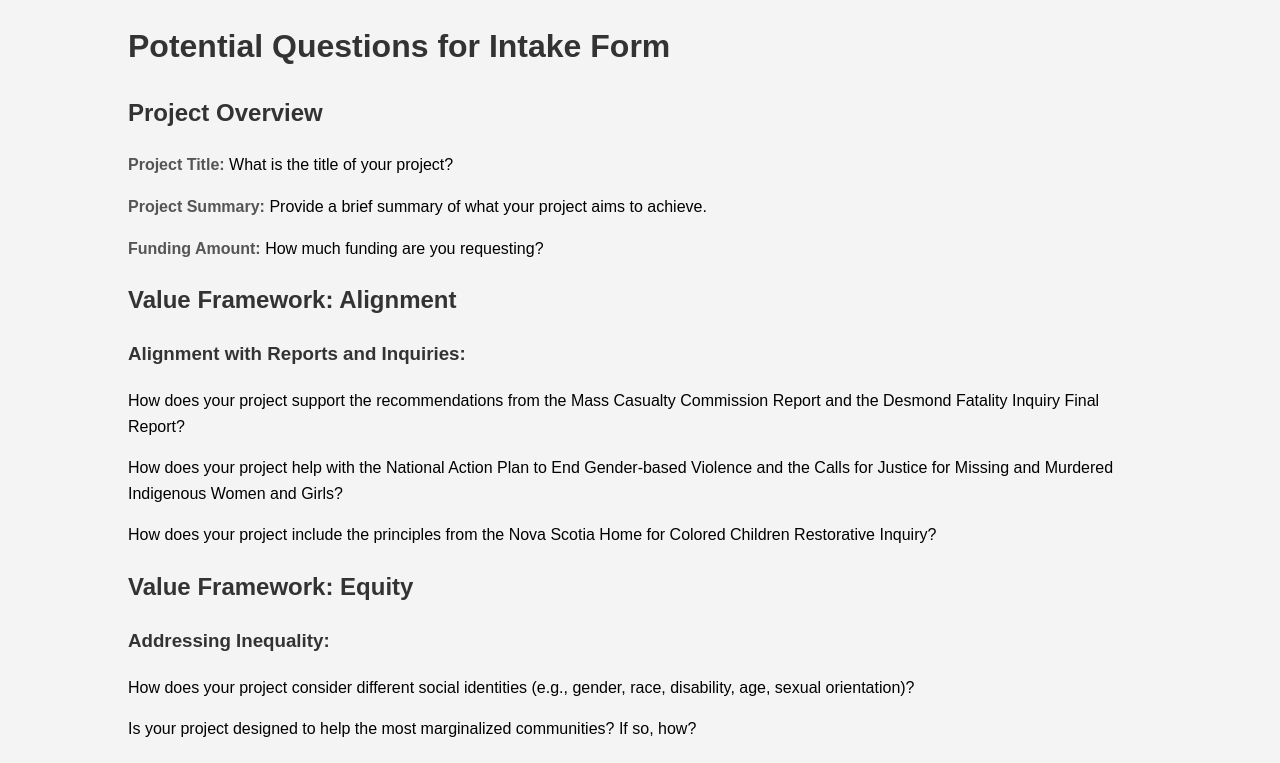
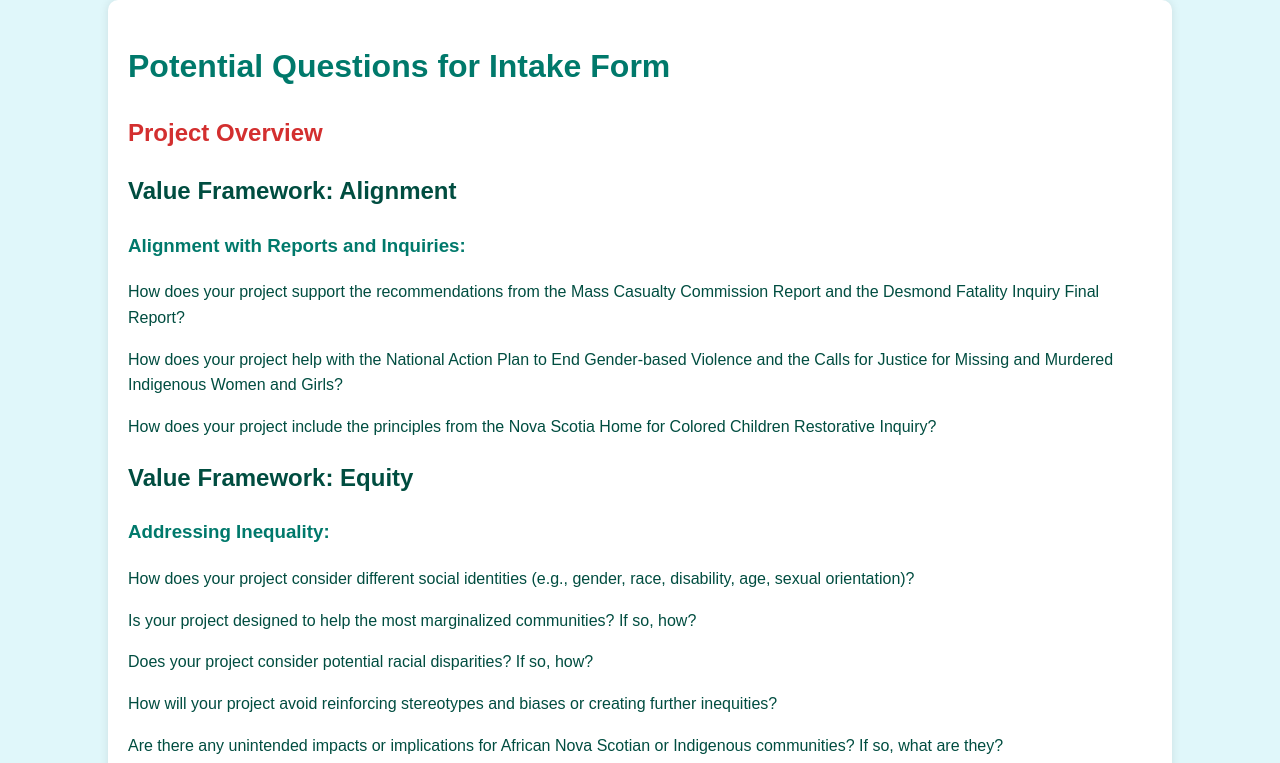
Before and after one commit to phonghongvu/phonghongvu.github.io, a plain HTML site: page index.html in a window 1280 px wide. Both pictures are taken after a click on the element "Project Overview". Shown: the top 763 px of the page. Drawn offline with Linux system fonts and the light colour scheme.

Commit message:
revised code
revised css
revised javascript

```diff
--- a/scripts.js
+++ b/scripts.js
@@ -3,7 +3,11 @@ document.addEventListener('DOMContentLoaded', function() {
 
     headings.forEach(heading => {
         heading.addEventListener('click', () => {
-            heading.nextElementSibling.classList.toggle('hidden');
+            let nextElement = heading.nextElementSibling;
+            while (nextElement && nextElement.tagName !== 'H2') {
+                nextElement.classList.toggle('hidden');
+                nextElement = nextElement.nextElementSibling;
+            }
             heading.classList.toggle('active');
         });
     });
--- a/styles.css
+++ b/styles.css
@@ -3,19 +3,44 @@ body {
     line-height: 1.6;
     margin: 0;
     padding: 0;
-    background-color: #f4f4f4;
+    background-color: #e0f7fa; /* Light cyan background */
 }
 
 .container {
     width: 80%;
     margin: auto;
     overflow: hidden;
+    background-color: #ffffff; /* White background for container */
+    padding: 20px;
+    border-radius: 10px;
+    box-shadow: 0 0 10px rgba(0, 0, 0, 0.1);
 }
 
-h1, h2, h3 {
-    color: #333;
+h1 {
+    color: #00796b; /* Teal color for main heading */
+}
+
+h2 {
+    color: #004d40; /* Dark teal color for subheadings */
+    cursor: pointer; /* Pointer cursor to indicate clickable headings */
+}
+
+h3, h4 {
+    color: #00796b; /* Teal color for smaller headings */
+}
+
+p {
+    color: #004d40; /* Dark teal color for paragraph text */
 }
 
 strong {
-    color: #555;
+    color: #00796b; /* Teal color for strong text */
 }
+
+.hidden {
+    display: none; /* Hide elements with the hidden class */
+}
+
+.active {
+    color: #d32f2f; /* Red color for active headings */
+}
```
